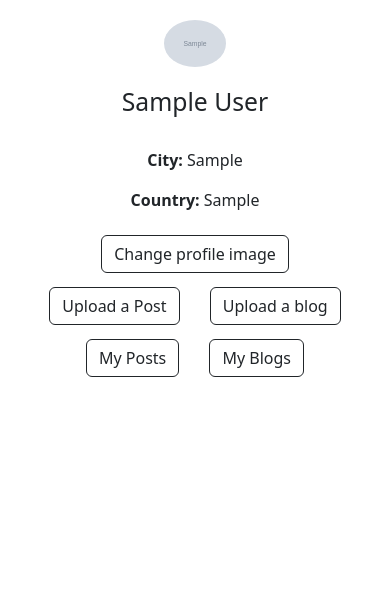
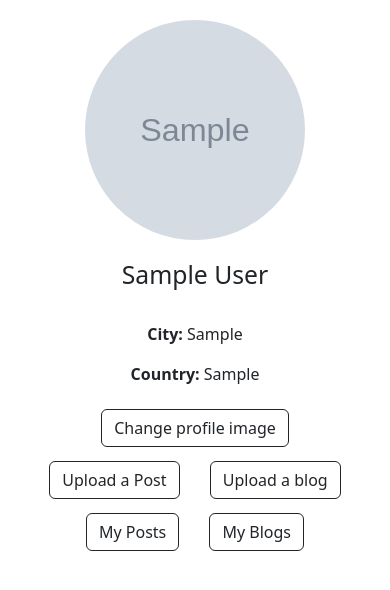
Before and after one commit to wajidkorkani/WYNNN, a Django app: page /me/ in a window 390 px wide. Shown: the part 56-646 px from the top of the page. Run offline with Django 4.2, Linux system fonts and the light colour scheme; a user stored in the database is signed in; tables that the repository leaves empty hold one stand-in row (values such as "Sample post"); grey boxes marked "Sample" are stand-in pictures.

Commit message:
Front-end design of current user profile page has been done and it is responsive for all the devices.

```diff
--- a/Facebook_Clone_Application/templates/Core/current-user/current-user-profie-page.html
+++ b/Facebook_Clone_Application/templates/Core/current-user/current-user-profie-page.html
@@ -6,10 +6,11 @@
         max-width: 500px;
         max-height: 800px;
     }
-    #img{
+
+    #img {
         /* Define the width and height of the circular image container */
-        width: 28%;
-        height: 28%;
+        width: 260px;
+        height: 260px;
         /* Set the border-radius to 50% to make the image circular */
         border-radius: 50%;
         /* Optional: Add a border to the circular image */
@@ -19,25 +20,63 @@
         /* Prevent the image from being stretched or skewed */
         object-fit: cover;
     }
+
+    @media(min-width:767px) {
+        #container {
+            margin-top: 20px;
+            min-width: 100%;
+            min-height: 100%;
+            display: grid;
+            grid-template-columns: repeat(12, 1fr);
+        }
+
+        #imageBox {
+            grid-column-start: span 6;
+        }
+
+        #infoBox {
+            grid-column-start: span 6;
+            display: flex;
+            justify-content: center;
+            align-items: center;
+        }
+
+        #img {
+            width: 500px;
+            height: 500px;
+        }
+    }
 </style>
 {% endblock %}
 {% block body %}
 {% include "navbar.html" %}
-<div class="container text-center">
+<div id="container" class="container text-center">
     {% if user_profile %}
+    <div id="imageBox">
         {% if user_profile.image %}
         <img id="img" src="{{ user_profile.image.url }}">
         {% else %}
         <h2> Profile image does not exist. </h2>
         {% endif %}
+    </div>
+    <div id="infoBox">
+        <div id="miniInfoBox">
             <h2>{{ user_profile.fname }} {{ user_profile.lname }}</h2><br>
             <p><strong>City:</strong> {{ user_profile.city }}</p>
             <p><strong>Country:</strong> {{ user_profile.country }}</p>
-    <a class="btn" href="{% url 'change_image' user_profile.id %}"><button class="btn btn-outline-dark">Change profile image</button></a>
-    <a class="btn" href="{% url 'create_user_post' user_profile.id %}"><button class="btn btn-outline-dark">Upload a Post</button></a>
-    <a class="btn" href="{% url 'create_blog' user_profile.id %}"><button class="btn btn-outline-dark">Upload a blog</button></a>
-    <a class="btn" href="{% url 'current_user_posts' user_profile.slug user_profile.id %}"><button class="btn btn-outline-dark">My Posts</button></a>
-    <a class="btn" href="{% url 'current_user_blogs' user_profile.slug user_profile.id %}"><button class="btn btn-outline-dark">My Blogs</button></a>
+            <a class="btn" href="{% url 'change_image' user_profile.id %}"><button class="btn btn-outline-dark">Change
+                    profile image</button></a>
+            <a class="btn" href="{% url 'create_user_post' user_profile.id %}"><button
+                    class="btn btn-outline-dark">Upload a
+                    Post</button></a>
+            <a class="btn" href="{% url 'create_blog' user_profile.id %}"><button class="btn btn-outline-dark">Upload a
+                    blog</button></a>
+            <a class="btn" href="{% url 'current_user_posts' user_profile.slug user_profile.id %}"><button
+                    class="btn btn-outline-dark">My Posts</button></a>
+            <a class="btn" href="{% url 'current_user_blogs' user_profile.slug user_profile.id %}"><button
+                    class="btn btn-outline-dark">My Blogs</button></a>
+        </div>
+    </div>
     {% else %}
     <p>No profile found for the current user.</p>
     {% endif %}
```
Lines whose indentation alone changed are shown as unchanged.
